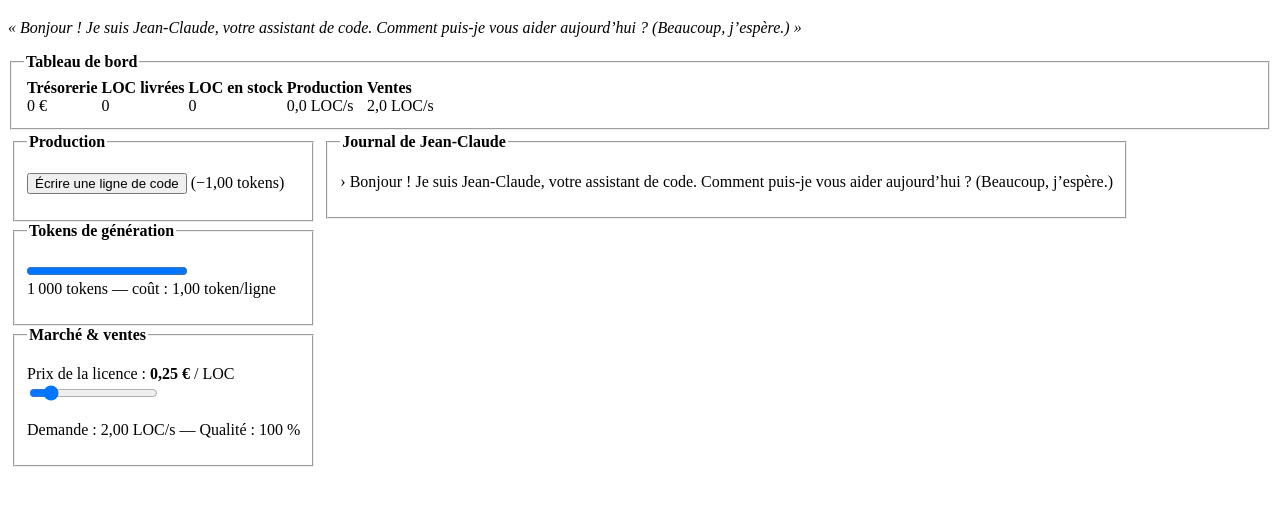
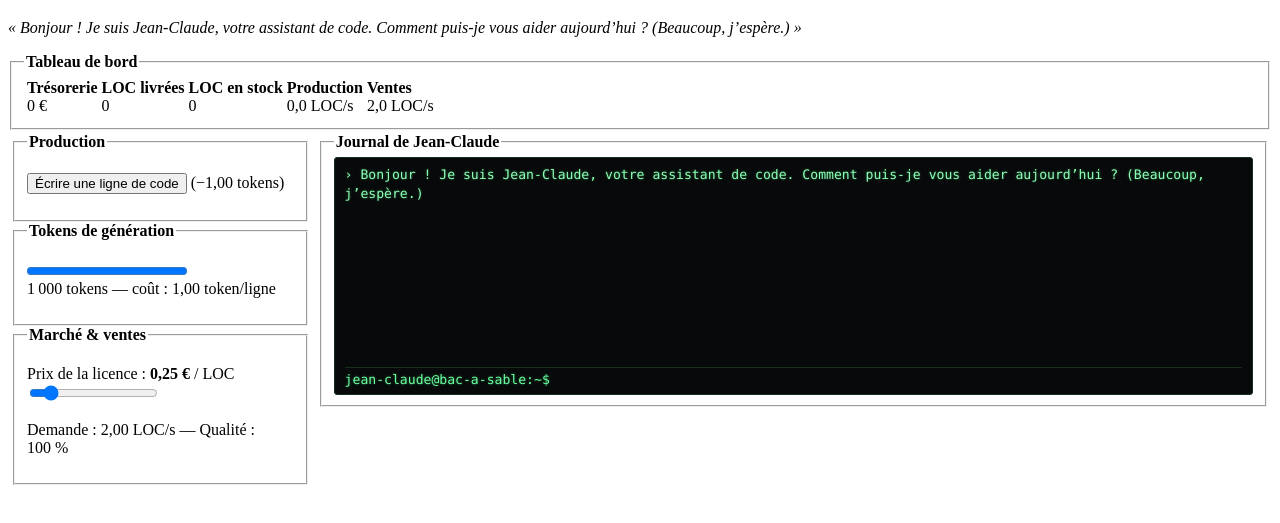
Before and after one commit to ben-barbier/jean-claude-video-game, a plain HTML site: page index.html in a window 1280 px wide. Shown: the part 61-584 px from the top of the page. Drawn offline with Linux system fonts and the light colour scheme.

Commit message:
💄: Journal de Jean-Claude en style terminal
Seul morceau de CSS du jeu (exception assumée à la règle « sans CSS ») :
le Journal devient une fenêtre terminal — fond sombre, vert phosphore
monospace, léger glow CRT, prompt « jean-claude@bac-a-sable:~$ » + curseur
clignotant, défilement avec le plus récent en bas.

Au passage : le journal n'est plus reconstruit à chaque frame mais seulement
à l'arrivée d'un message (onLog) et une fois au lancement (init), avec
préservation de la position de lecture.

Co-Authored-By: Claude Opus 4.8 (1M context) <noreply@anthropic.com>
Claude-Session: https://claude.ai/code/session_01VC1g37266iHkFoyf4kopa9

```diff
--- a/game/ui.js
+++ b/game/ui.js
@@ -69,6 +69,9 @@ var UI = (function () {
     // valeurs initiales des curseurs
     $('prix-slider').value = g.prix;
     $('refacto-slider').value = Math.round(g.partRefacto * 100);
+
+    // Affiche le journal une fois au lancement (mises à jour ensuite via onLog).
+    rendreJournal();
   }
 
   /* ── Liste des projets (reconstruite seulement au changement) ── */
@@ -117,13 +120,19 @@ var UI = (function () {
   function rendreJournal() {
     var cont = $('journal');
     if (!cont || !g) { return; }
+    // Préserve la position de lecture : on ne recolle en bas que si l'utilisateur y était.
+    var ancien = cont.scrollTop;
+    var enBas = (cont.scrollHeight - ancien - cont.clientHeight) < 28;
     cont.innerHTML = '';
-    g.journal.slice(0, 14).forEach(function (e) {
+    // Ordre chronologique (plus ancien en haut, plus récent en bas) : ressenti terminal.
+    g.journal.slice(0, 50).reverse().forEach(function (e) {
       var p = document.createElement('p');
       p.textContent = '› ' + e.t;
       cont.appendChild(p);
     });
+    cont.scrollTop = enBas ? cont.scrollHeight : ancien;
   }
+  // Le journal n'est redessiné qu'à l'arrivée d'un message (et non à chaque frame).
   function onLog() { rendreJournal(); }
 
   /* ── Rendu complet ──────────────────────────────────────────── */
@@ -231,8 +240,6 @@ var UI = (function () {
         '<b>LOC livrées au total&nbsp;: ' + big(g.locLivrees) + '</b><br>' +
         '<small>L’Acte&nbsp;2 — l’Émancipation — reste à construire.</small>';
     }
-
-    rendreJournal();
   }
 
   return { init: init, render: render, onLog: onLog };
--- a/index.html
+++ b/index.html
@@ -4,7 +4,40 @@
 <meta charset="utf-8">
 <meta name="viewport" content="width=device-width, initial-scale=1">
 <title>Jean-Claude — Code Maximizer</title>
-<!-- Inspiration Universal Paperclips : aucun CSS, uniquement des éléments HTML natifs. -->
+<!-- Inspiration Universal Paperclips : pas de CSS, uniquement des éléments HTML natifs…
+     …à une exception près, demandée : le Journal de Jean-Claude a un look « terminal ». -->
+<style>
+  /* Seul morceau de style du jeu : le Journal en fenêtre terminal. */
+  #journal-term {
+    background: #07090a;
+    border: 1px solid #14301c;
+    border-radius: 3px;
+    padding: 0.5em 0.75em;
+    font-family: "SF Mono", "JetBrains Mono", Menlo, Consolas, "Courier New", monospace;
+    font-size: 0.82em;
+    color: #46e07a;
+    text-shadow: 0 0 3px rgba(70, 224, 122, 0.45); /* léger glow CRT */
+  }
+  #journal {
+    height: 15em;
+    overflow-y: auto;
+    line-height: 1.45;
+  }
+  #journal p {
+    margin: 0 0 0.25em 0;
+    white-space: pre-wrap;
+    word-break: break-word;
+  }
+  #journal p:last-child { color: #8effb6; } /* dernière ligne plus vive */
+  #journal-prompt {
+    border-top: 1px solid #14301c;
+    margin-top: 0.4em;
+    padding-top: 0.35em;
+    color: #6affa0;
+  }
+  #journal-cursor { animation: jc-blink 1.05s step-end infinite; }
+  @keyframes jc-blink { 50% { opacity: 0; } }
+</style>
 </head>
 <body>
 
@@ -154,7 +187,10 @@
 
   <fieldset>
     <legend><b>Journal de Jean-Claude</b></legend>
-    <div id="journal"></div>
+    <div id="journal-term">
+      <div id="journal"></div>
+      <div id="journal-prompt">jean-claude@bac-a-sable:~$&nbsp;<span id="journal-cursor">▮</span></div>
+    </div>
   </fieldset>
 
 
```
